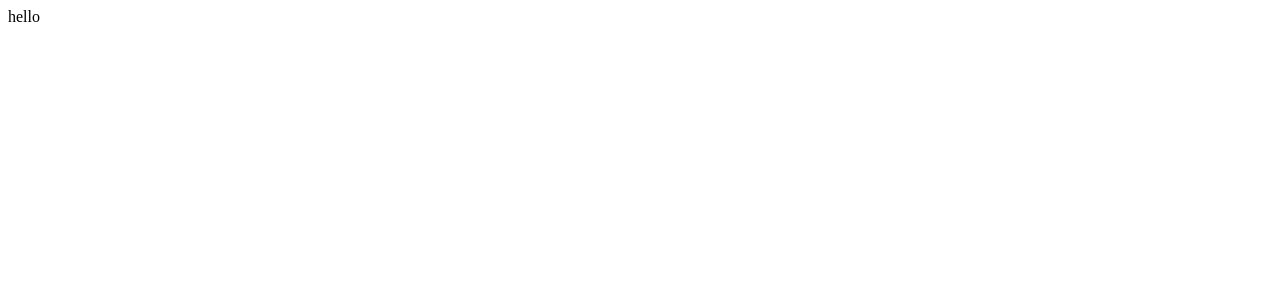
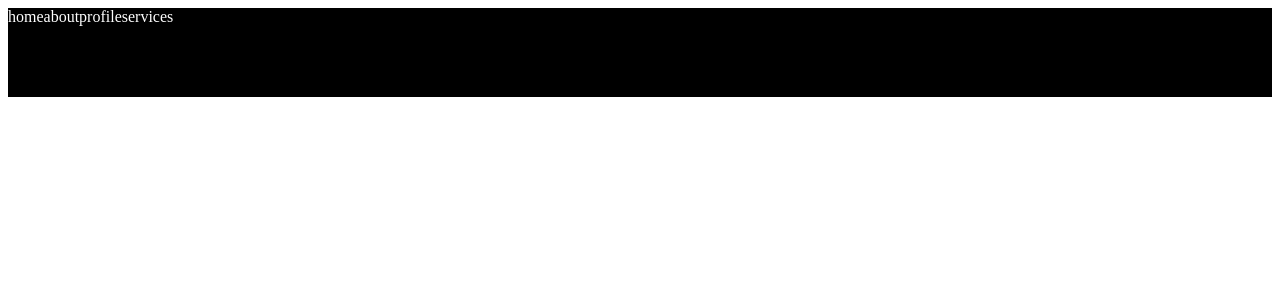
Before and after one commit to RadimYassin/react-scss, a React (Vite) app: page / in a window 1280 px wide. Shown: the top 300 px of the page. Built offline with nearby package versions, Linux system fonts and the light colour scheme.

Commit message:
create file variable for defind all variable scss

```diff
--- a/src/App.jsx
+++ b/src/App.jsx
@@ -1,11 +1,12 @@
 import React from 'react'
+import Navbar from './components/Navbar'
 
 function App() {
 
 
   return (
     <div className="App">
-      hello
+         <Navbar/>
     </div>
   )
 }
--- a/src/components/Navbar.jsx
+++ b/src/components/Navbar.jsx
@@ -1,5 +1,5 @@
 import React from 'react'
-
+import "../styles/Navbar.css"
 const Navbar = () => {
   return (
     <div className='navbar'>
--- /dev/null
+++ b/src/variables/Variables.css
@@ -0,0 +1 @@
+/*# sourceMappingURL=Variables.css.map */
```
Also changed, not shown: src/variables/Variables.scss (added), 1 other file (tests, documents, lock files or other folders).
